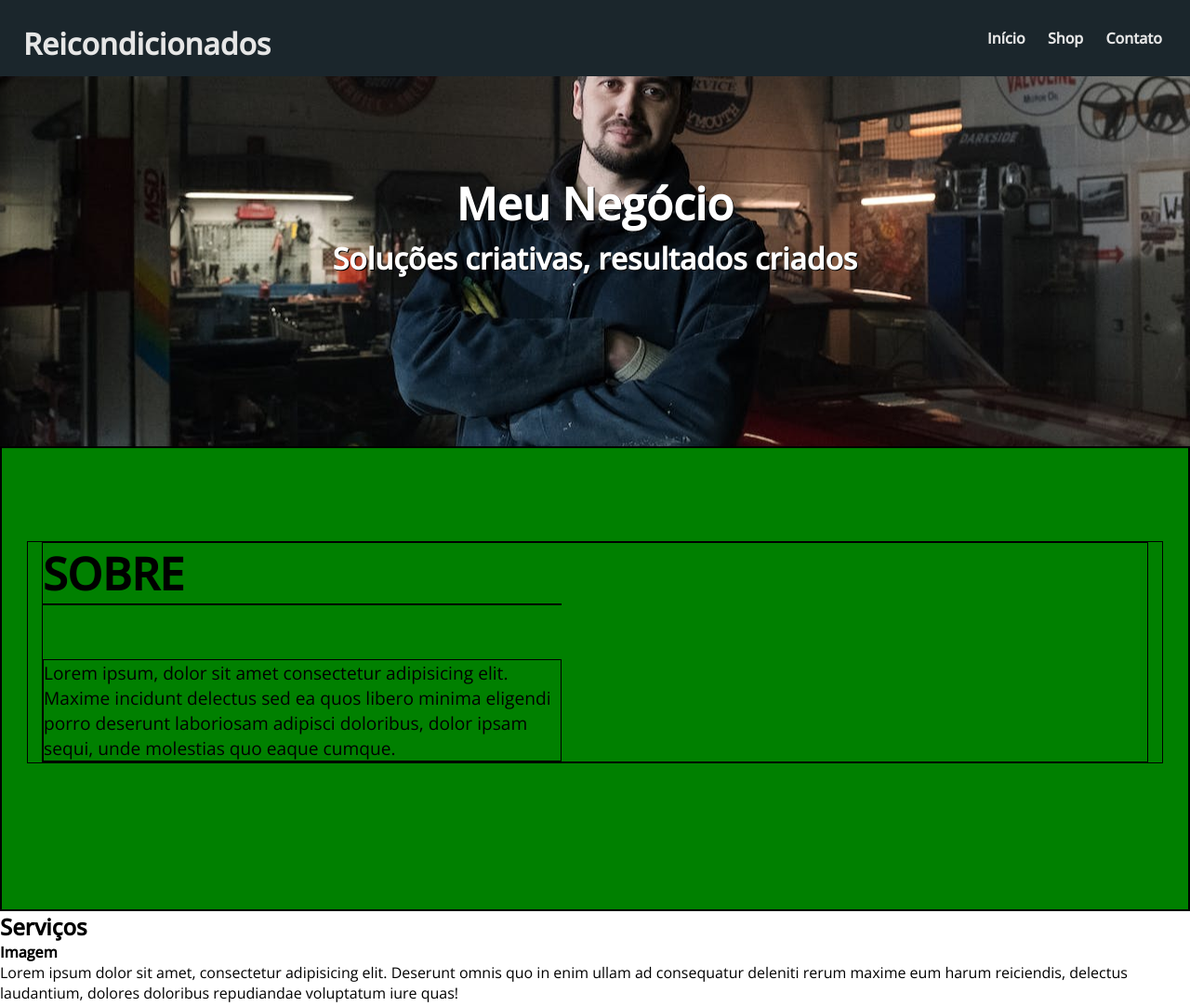
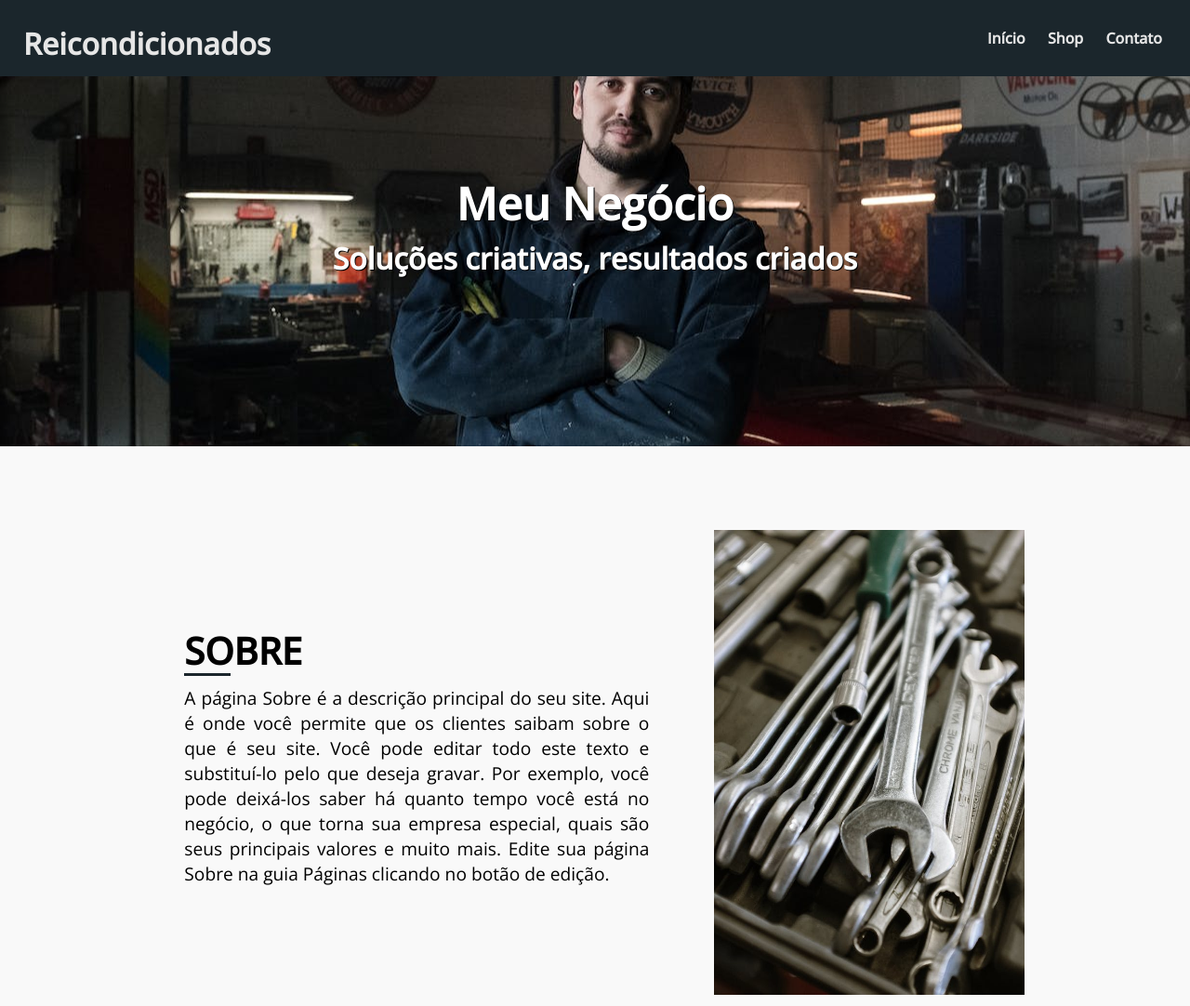
Before and after one commit to EzequielSR/EclipsaGarage, a plain HTML site: page index.html in a window 1280 px wide. Shown: the top 1082 px of the page at 93% size. Drawn offline with nearby package versions, Linux system fonts and the light colour scheme.

Commit message:
update index and style

```diff
--- a/index.html
+++ b/index.html
@@ -30,20 +30,14 @@
     </section>
     <section id="sobre">
         <div class="container-sobre">
-            <div class="container-side">
+            <div class="container-texto-a-esquerda">
                 <h2 class="titulo">SOBRE</h2>
-                <div class="linehover"></div>
-                <p>Lorem ipsum, dolor sit amet consectetur adipisicing elit. Maxime incidunt delectus sed ea quos libero minima
-                    eligendi porro deserunt laboriosam adipisci doloribus, dolor ipsam sequi, unde molestias quo eaque cumque.
+                <p>A página Sobre é a descrição principal do seu site. Aqui é onde você permite que os clientes saibam sobre o que é seu site. Você pode editar todo este texto e substituí-lo pelo que deseja gravar. Por exemplo, você pode deixá-los saber há quanto tempo você está no negócio, o que torna sua empresa especial, quais são seus principais valores e muito mais.
+
+                    Edite sua página Sobre na guia Páginas clicando no botão de edição.
                 </p>
             </div>
-                <div class="img1">
-                    <div class="img2">
-                        <div class="theimag">
-
-                        </div>
-                    </div>
-                </div>
+                    <div class="imagem"><img src="image/pexels-cottonbro-studio-4480452.jpg"></div>
 
         </div>
     </section>
--- a/style/style.css
+++ b/style/style.css
@@ -94,34 +94,56 @@ section#img1{
     overflow: hidden;
     box-shadow: inset 6px 6px 13px 0px rgba(0, 0, 0, 0.395);
 }
-section#sobre{
-    background-color: green;
-    border: 2px solid black;
-    height: 500px;
-    padding: 100px 0px;
+section#sobre {
+    background-color: #F9F9F9;
+    min-height: 500px;
+    padding: 50px 0;
+    box-sizing: border-box;
 }
 
-section div.container-sobre{
-    border: 1px solid black;
-    margin: 0px 27px;
-    padding: 0px 15px;
-}
-section div.container-side{
-    border: 1px solid black;
-    display: grid;
-    text-align: left;
-    grid-template-columns: 47% 47%;
-    grid-gap: 48px;
-}
-section div.container-side h2{
-    border-bottom: 2px solid black;
-    font-size: 48px;
-    margin: 0px 0px 10px;
+section div.container-sobre {
+    margin: 0 27px;
+    padding: 20px 15px;
+    display: flex;
+    flex-wrap: wrap;
+    align-items: center;
+    justify-content: center;
 }
 
-section div.container-side  p{
-    border: 1px solid black;
-    font-size: 19.2px;
+section div.container-texto-a-esquerda {
+    text-align: justify;
+
+    padding: 50px 20px;
+}
+
+section div.container-texto-a-esquerda h2 {
+    font-size: 2.5em;
+    margin: 0 0 10px;
+    position: relative;
+}
+
+section div.container-texto-a-esquerda h2::before {
+    content: "";
+    position: absolute;
+    border-bottom: 3px solid var(--cor5);
+    width: 50px;
+    left: 0;
+    bottom: 0;
+}
+
+section div.container-texto-a-esquerda p {
+    font-size: 1.2em;
+    max-width: 500px;
+}
+
+section div.imagem {
+    margin-left: 50px;
+    margin-top: 20px;
+}
+
+img {
+    max-width: 500px;
+    height: 500px;
 }
 
 
```
